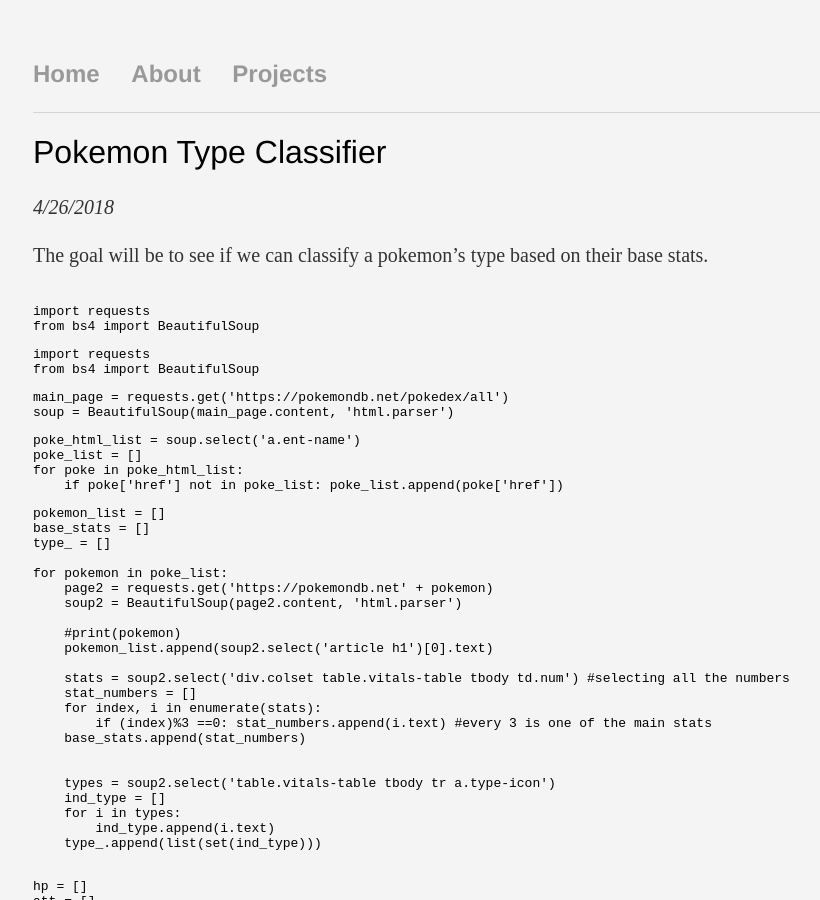
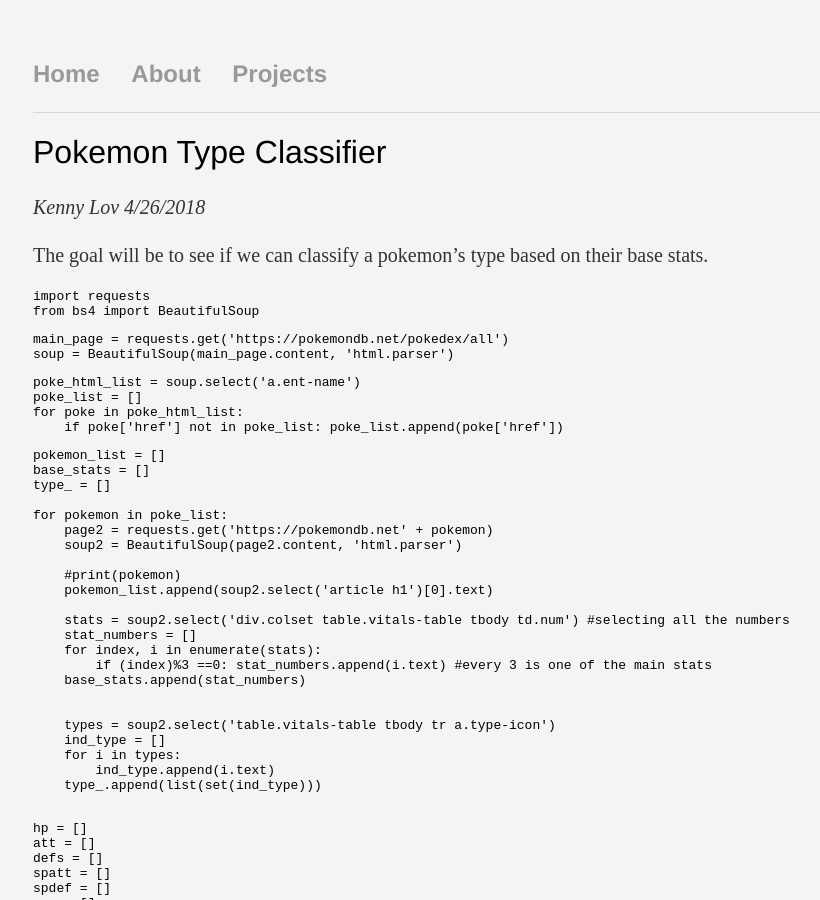
Before and after one commit to clfkenny/clfkenny.github.io, a Jekyll site: the page built from projects/pokemon_classifier/index.md, in a window 1280 px wide and 900 px high. Shown: the whole window, without its empty margins (159-979 px from the left). Built offline with Jekyll 4.4.1, drawn with Linux system fonts in a browser that asks for light colours; our own code applies the rules of GitHub Pages for plain Markdown files.

Commit message:
Update index.md

````diff
--- a/projects/pokemon_classifier/index.md
+++ b/projects/pokemon_classifier/index.md
@@ -5,14 +5,10 @@ date: 4/26/2018
 ---
 
 # Pokemon Type Classifier
+*Kenny Lov*
 *4/26/2018*
 
 The goal will be to see if we can classify a pokemon's type based on their base stats.
-
-<pre><code>
-import requests
-from bs4 import BeautifulSoup
-</code></pre>
 
 ```python
 import requests
````
